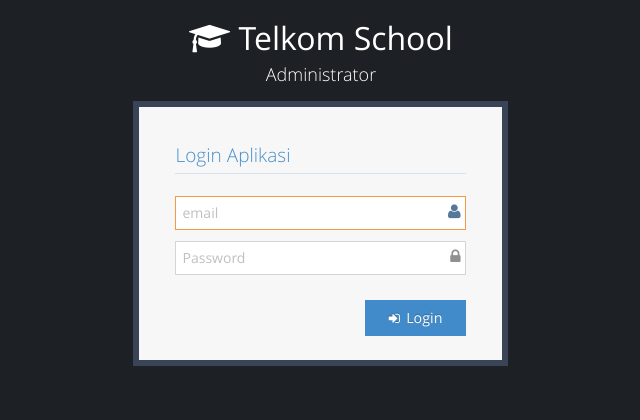
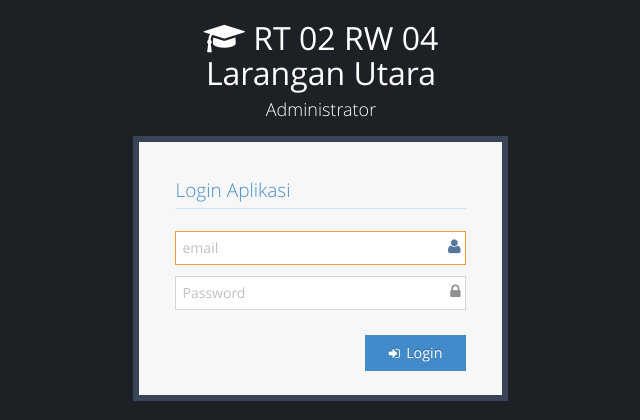
Before and after one commit to desalisra/rukun-warga, a CodeIgniter app: page /rukun-warga/admin/login in a window 1280 px wide. Shown: the top 420 px of the page, without its empty margins (319-959 px from the left). Run offline with CodeIgniter, Linux system fonts and the light colour scheme.

Commit message:
perubahan eprija

```diff
--- a/application/views/admin/login_view.php
+++ b/application/views/admin/login_view.php
@@ -2,7 +2,7 @@
 <html>
 <head>
 	<meta http-equiv="Content-Type" content="text/html; charset=UTF-8">
-	<title>Telkom Login</title>
+	<title>Admin Login</title>
 
 	<link rel="stylesheet" type="text/css" href="<?php echo base_url('assets/css/bootstrap.min.css');?>">
 	<link rel="stylesheet" type="text/css" href="<?php echo base_url('assets/font-awesome/4.5.0/css/font-awesome.min.css');?>">
@@ -22,7 +22,7 @@
 							<div class="center">
 								<h1>
 									<i class="ace-icon fa fa-graduation-cap white"></i>
-									<span class="white">Telkom School</span>
+									<span class="white">RT 02 RW 04 Larangan Utara</span>
 								</h1>
 								<h4 class="white lighter" id="id-company-text">Administrator</h4>
 							</div>
--- a/assets/css/style.css
+++ b/assets/css/style.css
@@ -31,7 +31,7 @@
 	margin-top:70px;
 	min-height: 350px;
 	background: rgba(0,0,0,0.5);
-	background-image: url(../img/back-telkom-schools.png);
+	background-image: url(../img/IMG_20150808_184855.jpg);
 	background-size: cover;
 }
 
```
Also changed, not shown: assets/img/IMG_20150808_184855.jpg (added), assets/img/banner/slide1.jpg, assets/img/banner/slide2.jpg, assets/img/banner/slide3.jpg.
